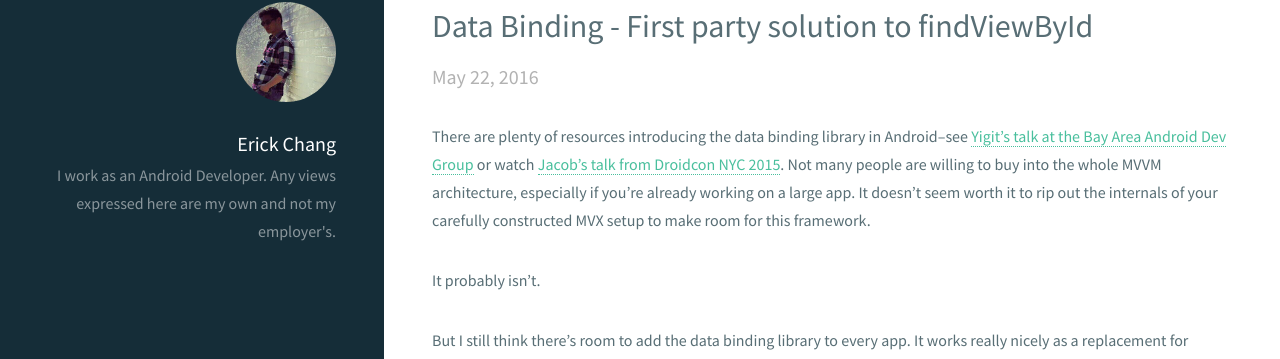
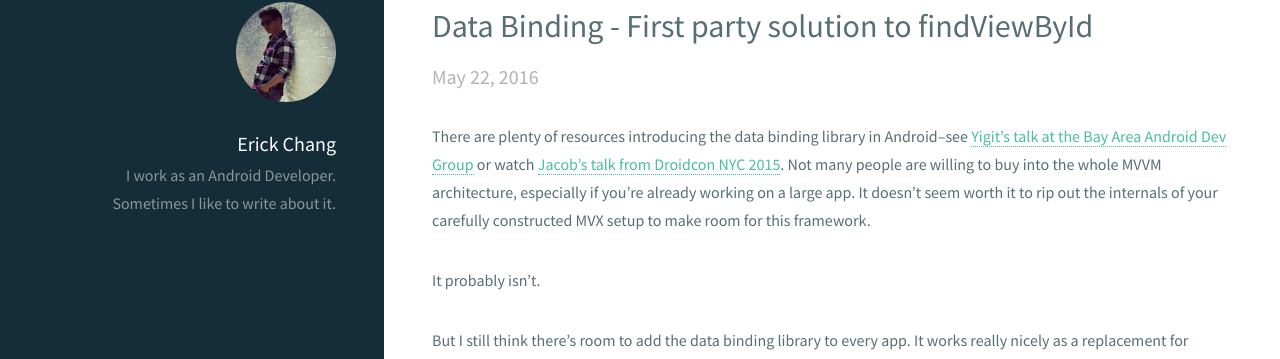
Before and after one commit to ekchang/ekchang.github.io, a Jekyll site: the page built from index.html, in a window 1280 px wide. Shown: the part 94-453 px from the top of the page. Built offline with Jekyll 4.4.1, drawn with Linux system fonts in a browser that asks for light colours.

Commit message:
Change description

```diff
--- a/_config.yml
+++ b/_config.yml
@@ -3,7 +3,7 @@
 title: Erick Chang
 email: ekc.dev@gmail.com # Your contant email
 
-description: I work as an Android Developer. Any views expressed here are my own and not my employer's.
+description: I work as an Android Developer. Sometimes I like to write about it.
 baseurl: "" # the subpath of your site, e.g. /blog/
 url: "http://www.ekchang.com" # the base hostname & protocol for your site
 
```
